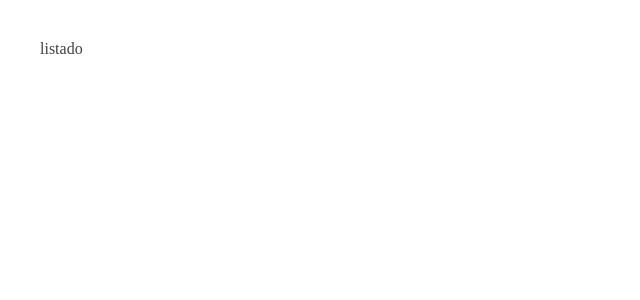
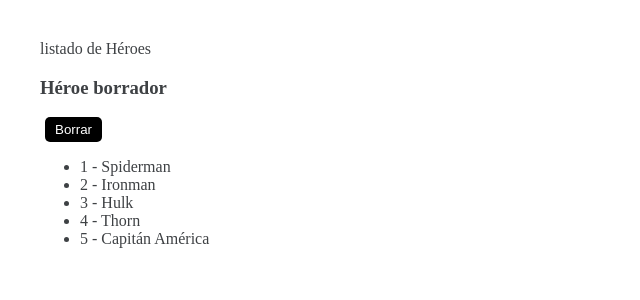
Before and after one commit to Dev-leonard/Angular-curso-part-04, an Angular app: page / in a window 1280 px wide. Shown: the top 300 px of the page, without its empty margins (0-640 px from the left). Built offline with nearby package versions, Linux system fonts and the light colour scheme.

Commit message:
Directiva *ngFor

```diff
--- a/src/app/heroes/listado/listado.component.html
+++ b/src/app/heroes/listado/listado.component.html
@@ -1 +1,16 @@
-<p>listado</p>
+<p>listado de Héroes</p>
+
+<div>
+  <h3>Héroe borrador</h3>
+  <h3>{{heroeBorrado}}</h3>
+</div>
+
+<button (click)="borrarHeroe()">
+  Borrar
+</button>
+
+<ul>
+  <li *ngFor="let heroe of heroes; let i = index">
+    {{ i + 1 }} - {{ heroe }}
+  </li>
+</ul>
--- a/src/app/heroes/listado/listado.component.ts
+++ b/src/app/heroes/listado/listado.component.ts
@@ -5,14 +5,11 @@ import {Component, OnInit} from '@angular/core';
   templateUrl: './listado.component.html',
 
 })
-export class ListadoComponent implements OnInit {
+export class ListadoComponent {
+  heroes: string[] = ['Spiderman', 'Ironman', 'Hulk', 'Thorn', 'Capitán América'];
+  heroeBorrado: string = '';
 
-  constructor() {
-    console.log('constructor');
+  borrarHeroe() {
+    this.heroeBorrado = this.heroes.shift()||'';
   }
-
-  ngOnInit(): void {
-    console.log('ngOnInit');
-  }
-
 }
```
